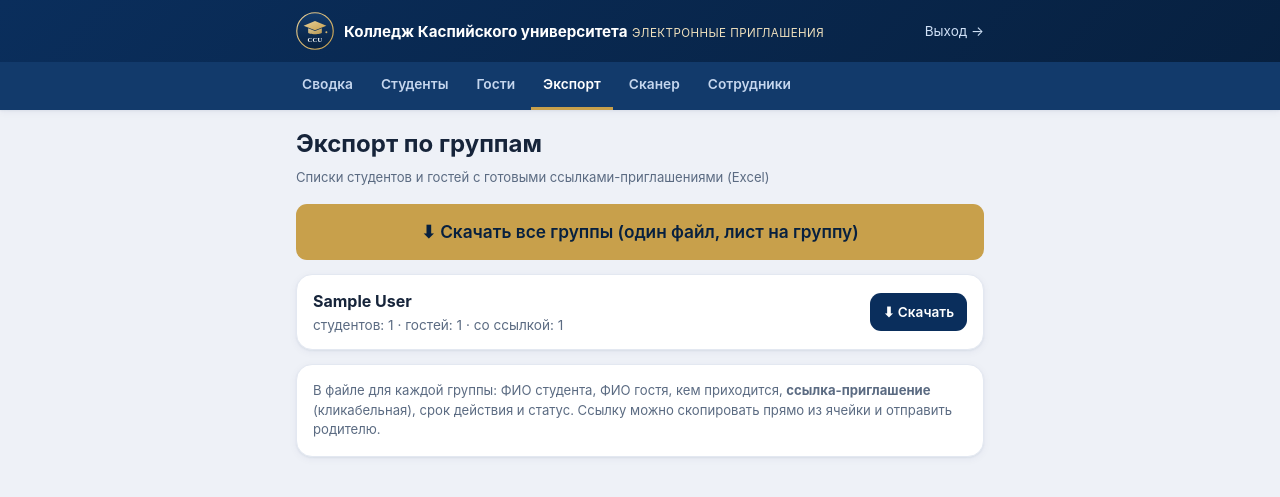
After one commit to nagibator9986/eventusccu, a Flask app: page /admin/export in a window 1280 px wide. The commit adds this page. Shown: the top 497 px of the page. Run offline with Flask 3, Linux system fonts and the light colour scheme; a user stored in the database is signed in; tables that the repository leaves empty hold one stand-in row (values such as "Sample post"); some libraries are stand-ins or nearby versions.

Commit message:
Экспорт по группам в Excel со ссылками-приглашениями + фикс статуса при генерации
Co-Authored-By: Claude Opus 4.8 (1M context) <noreply@anthropic.com>

```diff
--- a/app/admin/routes.py
+++ b/app/admin/routes.py
@@ -1,11 +1,17 @@
 """Админ-панель: студенты, гости, приглашения, сотрудники."""
+import io
+import re
+from datetime import timedelta
+
 from flask import (
     Blueprint,
     abort,
+    current_app,
     flash,
     redirect,
     render_template,
     request,
+    send_file,
     url_for,
 )
 from flask_login import current_user, login_required
@@ -312,3 +318,139 @@ def user_delete(uid):
     db.session.commit()
     flash("Пользователь удалён.", "success")
     return redirect(url_for("admin.users"))
+
+
+# ===========================================================================
+#  Экспорт по группам (Excel со ссылками-приглашениями)
+# ===========================================================================
+def _distinct_groups() -> list[str]:
+    rows = (
+        db.session.query(Student.group_name)
+        .distinct()
+        .order_by(Student.group_name)
+        .all()
+    )
+    return [r[0] for r in rows if r[0] is not None]
+
+
+def _fmt_date(value) -> str:
+    if not value:
+        return ""
+    offset = int(current_app.config.get("DISPLAY_TZ_OFFSET", 5))
+    return (value + timedelta(hours=offset)).strftime("%d.%m.%Y")
+
+
+def _safe_sheet_title(name: str, used: set) -> str:
+    title = re.sub(r"[:\\/?*\[\]]", " ", name or "Группа").strip()[:31] or "Группа"
+    base, candidate, i = title, title, 1
+    while candidate in used:
+        i += 1
+        suffix = f" ({i})"
+        candidate = base[: 31 - len(suffix)] + suffix
+    used.add(candidate)
+    return candidate
+
+
+def _build_export(groups: list[str]) -> io.BytesIO:
+    """Книга Excel: по листу на группу, с готовыми ссылками-приглашениями."""
+    from openpyxl import Workbook
+    from openpyxl.styles import Alignment, Font, PatternFill
+    from openpyxl.utils import get_column_letter
+
+    headers = [
+        "№", "ФИО студента", "Группа", "ФИО гостя", "Кем приходится",
+        "Ссылка-приглашение", "Действует до", "Статус",
+    ]
+    widths = [5, 34, 16, 30, 14, 52, 14, 14]
+
+    wb = Workbook()
+    wb.remove(wb.active)
+    used: set = set()
+    header_fill = PatternFill("solid", fgColor="0A2E5C")
+    header_font = Font(color="FFFFFF", bold=True)
+
+    for group in groups:
+        students = (
+            Student.query.filter_by(group_name=group)
+            .order_by(Student.full_name)
+            .all()
+        )
+        ws = wb.create_sheet(_safe_sheet_title(group, used))
+        ws.append(headers)
+        for col, w in enumerate(widths, 1):
+            ws.column_dimensions[get_column_letter(col)].width = w
+        for cell in ws[1]:
+            cell.fill = header_fill
+            cell.font = header_font
+            cell.alignment = Alignment(horizontal="center")
+        ws.freeze_panes = "A2"
+
+        n = 0
+        for st in students:
+            if st.guests:
+                for g in st.guests:
+                    n += 1
+                    link = invite_url(g.token) if g.token else ""
+                    ws.append([
+                        n, st.full_name, st.group_name, g.full_name, g.relation,
+                        link, _fmt_date(g.expires_at), g.status_label,
+                    ])
+                    if link:
+                        c = ws.cell(row=ws.max_row, column=6)
+                        c.hyperlink = link
+                        c.font = Font(color="1F5FAE", underline="single")
+            else:
+                n += 1
+                ws.append([n, st.full_name, st.group_name, "", "", "", "", "нет гостя"])
+
+    bio = io.BytesIO()
+    wb.save(bio)
+    bio.seek(0)
+    return bio
+
+
+@admin_bp.route("/export")
+def export_page():
+    groups = _distinct_groups()
+    info = []
+    for g in groups:
+        students = Student.query.filter_by(group_name=g).all()
+        guests = sum(len(s.guests) for s in students)
+        with_link = sum(1 for s in students for x in s.guests if x.token)
+        info.append({
+            "group": g,
+            "students": len(students),
+            "guests": guests,
+            "links": with_link,
+        })
+    return render_template("admin/export.html", groups=info)
+
+
+@admin_bp.route("/export/all.xlsx")
+def export_all():
+    groups = _distinct_groups()
+    if not groups:
+        flash("Нет данных для экспорта.", "error")
+        return redirect(url_for("admin.export_page"))
+    bio = _build_export(groups)
+    return send_file(
+        bio,
+        mimetype="application/vnd.openxmlformats-officedocument.spreadsheetml.sheet",
+        as_attachment=True,
+        download_name="Приглашения по группам.xlsx",
+    )
+
+
+@admin_bp.route("/export/group.xlsx")
+def export_group():
+    group = (request.args.get("group") or "").strip()
+    if not group or not Student.query.filter_by(group_name=group).first():
+        abort(404)
+    bio = _build_export([group])
+    safe = re.sub(r"[\\/:*?\"<>|]", "_", group)
+    return send_file(
+        bio,
+        mimetype="application/vnd.openxmlformats-officedocument.spreadsheetml.sheet",
+        as_attachment=True,
+        download_name=f"Приглашения {safe}.xlsx",
+    )
--- a/app/models.py
+++ b/app/models.py
@@ -147,7 +147,10 @@ class Guest(db.Model):
         self.token = secrets.token_urlsafe(24)
         self.invited_at = datetime.utcnow()
         self.expires_at = self.invited_at + timedelta(days=valid_days)
-        if self.status == STATUS_ADDED:
+        # Помечаем «Приглашён», кроме уже отмеченных «Присутствует».
+        # (Проверять == STATUS_ADDED нельзя: у нового объекта значение по
+        #  умолчанию ещё не применено и равно None.)
+        if self.status != STATUS_PRESENT:
             self.status = STATUS_INVITED
         return self.token
 
--- /dev/null
+++ b/app/templates/admin/export.html
@@ -0,0 +1,39 @@
+{% extends "base.html" %}
+{% block title %}Экспорт по группам — {{ COLLEGE_NAME }}{% endblock %}
+
+{% block content %}
+<div class="container stack">
+  <div class="page-title">
+    <h1>Экспорт по группам</h1>
+    <small>Списки студентов и гостей с готовыми ссылками-приглашениями (Excel)</small>
+  </div>
+
+  <a class="btn btn--gold btn--lg btn--block" href="{{ url_for('admin.export_all') }}">
+    ⬇ Скачать все группы (один файл, лист на группу)
+  </a>
+
+  {% if groups %}
+  <div class="list">
+    {% for g in groups %}
+    <div class="list-item">
+      <div class="list-item__main">
+        <div class="list-item__name">{{ g.group or '— без группы —' }}</div>
+        <div class="list-item__meta">
+          студентов: {{ g.students }} · гостей: {{ g.guests }} · со ссылкой: {{ g.links }}
+        </div>
+      </div>
+      <a class="btn btn--sm" href="{{ url_for('admin.export_group', group=g.group) }}">⬇ Скачать</a>
+    </div>
+    {% endfor %}
+  </div>
+  {% else %}
+  <div class="empty"><div class="empty__icon">📄</div>Данных пока нет — добавьте студентов.</div>
+  {% endif %}
+
+  <div class="card small muted">
+    В файле для каждой группы: ФИО студента, ФИО гостя, кем приходится,
+    <b>ссылка-приглашение</b> (кликабельная), срок действия и статус.
+    Ссылку можно скопировать прямо из ячейки и отправить родителю.
+  </div>
+</div>
+{% endblock %}
--- a/app/templates/base.html
+++ b/app/templates/base.html
@@ -31,6 +31,7 @@
         <a href="{{ url_for('admin.dashboard') }}" class="{{ 'is-active' if request.endpoint == 'admin.dashboard' }}">Сводка</a>
         <a href="{{ url_for('admin.students') }}" class="{{ 'is-active' if request.endpoint and request.endpoint.startswith('admin.student') }}">Студенты</a>
         <a href="{{ url_for('admin.guests_overview') }}" class="{{ 'is-active' if request.endpoint == 'admin.guests_overview' }}">Гости</a>
+        <a href="{{ url_for('admin.export_page') }}" class="{{ 'is-active' if request.endpoint and request.endpoint.startswith('admin.export') }}">Экспорт</a>
         <a href="{{ url_for('scan.scanner') }}" class="{{ 'is-active' if request.endpoint == 'scan.scanner' }}">Сканер</a>
         <a href="{{ url_for('admin.users') }}" class="{{ 'is-active' if request.endpoint and request.endpoint.startswith('admin.user') }}">Сотрудники</a>
         {% else %}
```
